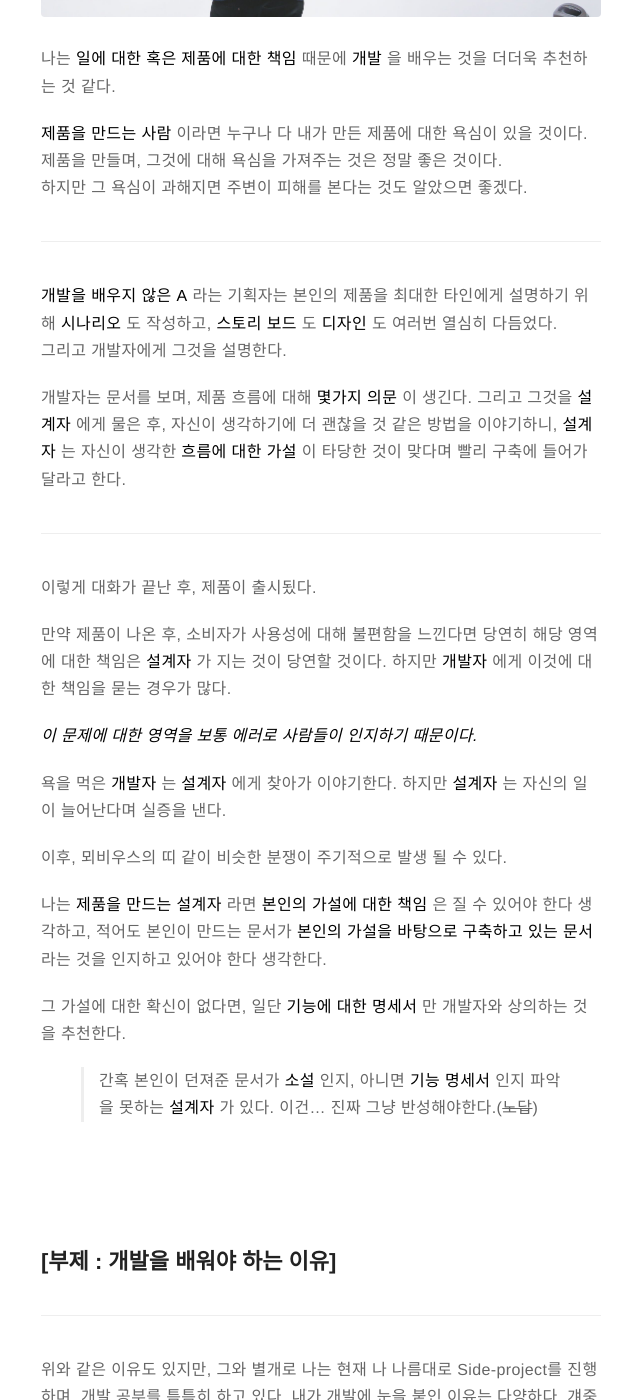
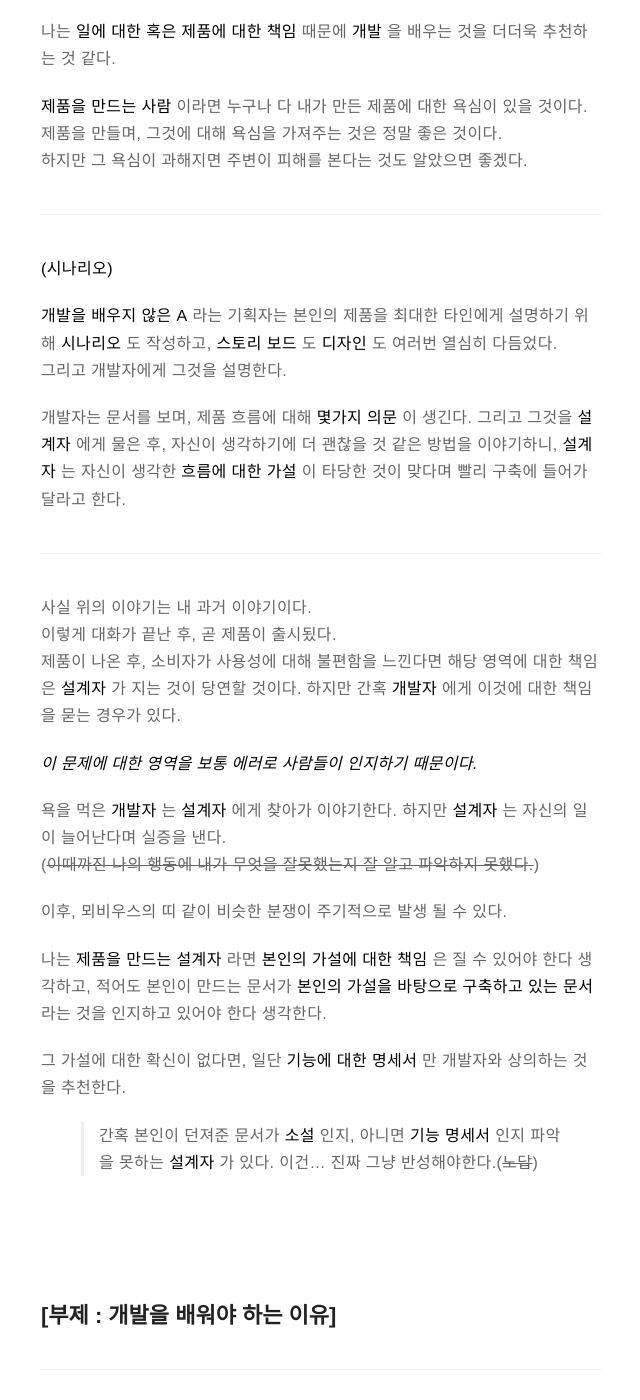
Before and after one commit to banjag954/banjag954.github.io, a Jekyll site: the page built from _posts/2018-08-28-(blog)why-i-learn-develop.markdown, in a window 1280 px wide and 1400 px high, scrolled down 3563 px. Shown: the whole window, without its empty margins (319-959 px from the left). Built offline with Jekyll 4.4.1, drawn with Linux system fonts in a browser that asks for light colours; comment, search, counter and statistics services are not loaded.

Commit message:
Edit-reasonDev-03

```diff
--- a/_posts/2018-08-28-(blog)why-i-learn-develop.markdown
+++ b/_posts/2018-08-28-(blog)why-i-learn-develop.markdown
@@ -56,7 +56,7 @@ __나는 조금이라도 시간을 쪼개서 개발을 알아야 한다는 말
 
 ![dev_image]({{ site.url }}/assets/images/christopher-robin-ebbinghaus-681475-unsplash.jpg)
 
->_현재의 IT 생태계는 당연하게도 과거부터 현재까지의 수많은 개발자들의 희생으로 만들어졌다.<br /> __IA, Wireframe 같은 문서 작성 규칙 및 방법__ 이나 __디자인 가이드에 대한 방법론__ 역시 초기에는 개발자들의 손안에서 탄생했을 것이라는 이야기이다._
+>_현재의 IT 생태계는 당연하게도 과거부터 현재까지의 수많은 개발자들의 희생으로 만들어졌다. __IA, Wireframe 같은 문서 작성 규칙 및 방법__ 이나 __디자인 가이드에 대한 방법론__ 역시 초기에는 개발자들의 손안에서 탄생했을 것이라는 이야기이다._
 
 위의 이야기는 정말 정말 당연한 이야기이다.<br />
 하지만 __나__ 를 포함한 많은 사람들이 많이 간과하는 이야기이기도 한 것 같다.<br />
@@ -87,6 +87,7 @@ __제품을 만드는 사람__ 이라면 누구나 다 내가 만든 제품에
 하지만 그 욕심이 과해지면 주변이 피해를 본다는 것도 알았으면 좋겠다.
 
 ---
+__(시나리오)__
 
 __개발을 배우지 않은 A__ 라는 기획자는 본인의 제품을 최대한 타인에게 설명하기 위해 __시나리오__ 도 작성하고, __스토리 보드__ 도 __디자인__ 도 여러번 열심히 다듬었다.
 그리고 개발자에게 그것을 설명한다.
@@ -96,14 +97,15 @@ __개발을 배우지 않은 A__ 라는 기획자는 본인의 제품을 최대
 
 ---
 
-이렇게 대화가 끝난 후, 제품이 출시됬다.
-
-만약 제품이 나온 후, 소비자가 사용성에 대해 불편함을 느낀다면 당연히 해당 영역에 대한 책임은 __설계자__ 가 지는 것이 당연할 것이다.
-하지만 __개발자__ 에게 이것에 대한 책임을 묻는 경우가 많다.
+사실 위의 이야기는 내 과거 이야기이다.<br />
+이렇게 대화가 끝난 후, 곧 제품이 출시됬다.<br />
+제품이 나온 후, 소비자가 사용성에 대해 불편함을 느낀다면 해당 영역에 대한 책임은 __설계자__ 가 지는 것이 당연할 것이다.
+하지만 간혹 __개발자__ 에게 이것에 대한 책임을 묻는 경우가 있다.
 
 ___이 문제에 대한 영역을 보통 에러로 사람들이 인지하기 때문이다.___
 
-욕을 먹은 __개발자__ 는 __설계자__ 에게 찾아가 이야기한다. 하지만 __설계자__ 는 자신의 일이 늘어난다며 실증을 낸다.
+욕을 먹은 __개발자__ 는 __설계자__ 에게 찾아가 이야기한다. 하지만 __설계자__ 는 자신의 일이 늘어난다며 실증을 낸다.<br />
+(~~이때까진 나의 행동에 내가 무엇을 잘못했는지 잘 알고 파악하지 못했다.~~)
 
 이후, 뫼비우스의 띠 같이 비슷한 분쟁이 주기적으로 발생 될 수 있다.
 
```
